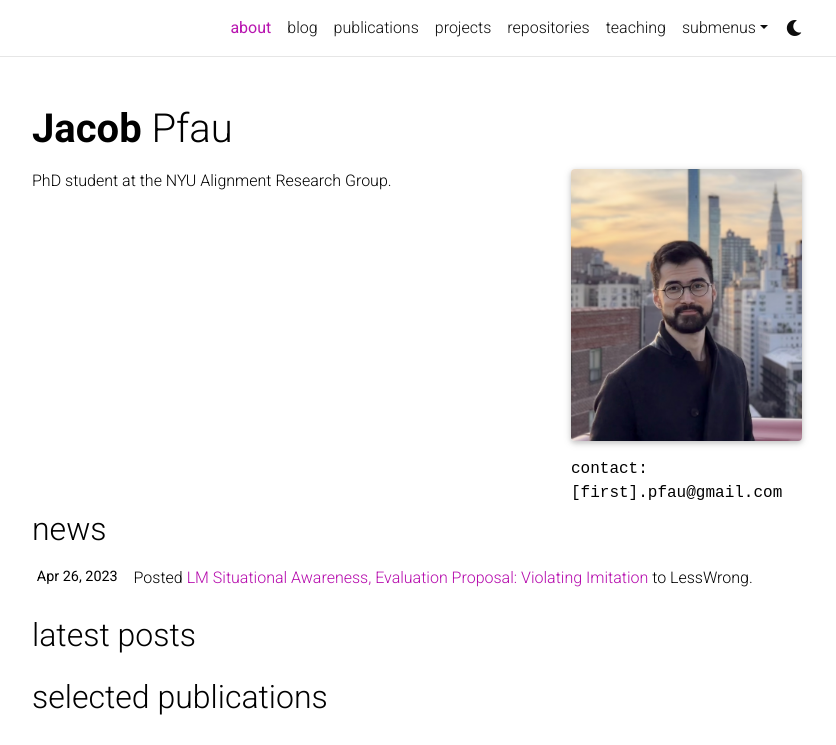
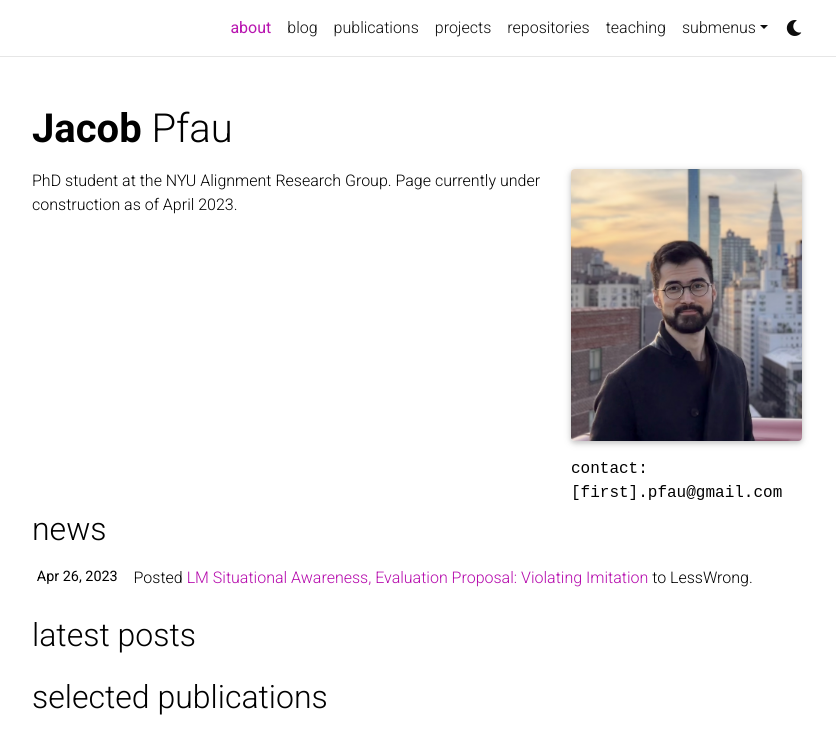
Before and after one commit to JacobPfau/jacobpfau.github.io, a Jekyll site: the page built from _pages/about.md, in a window 1280 px wide and 1015 px high, cut to the strip 0-745 px from the top of the window. Shown: the whole strip, without its empty margins (223-1059 px from the left). Built offline with Jekyll 4.4.1, drawn with Linux system fonts in a browser that asks for light colours; full-size pictures stand in for the smaller copies a plugin makes; comment, search, counter and statistics services are not loaded; a style sheet for code colours, icons or effects is not loaded.

Commit message:
under construction

```diff
--- a/_pages/about.md
+++ b/_pages/about.md
@@ -17,4 +17,4 @@ selected_papers: true # includes a list of papers marked as "selected={true}"
 social: true  # includes social icons at the bottom of the page
 ---
 
-PhD student at the NYU Alignment Research Group.
+PhD student at the NYU Alignment Research Group. Page currently under construction as of April 2023.
```
